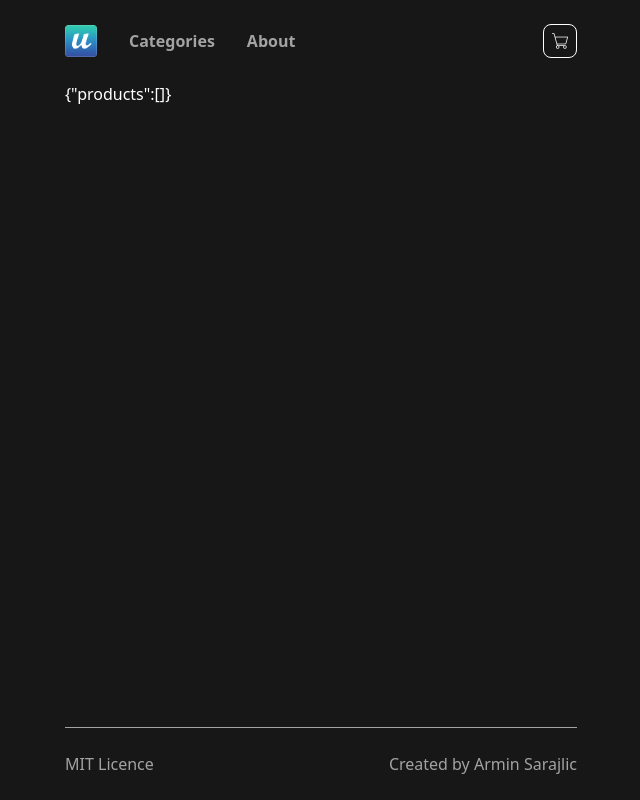
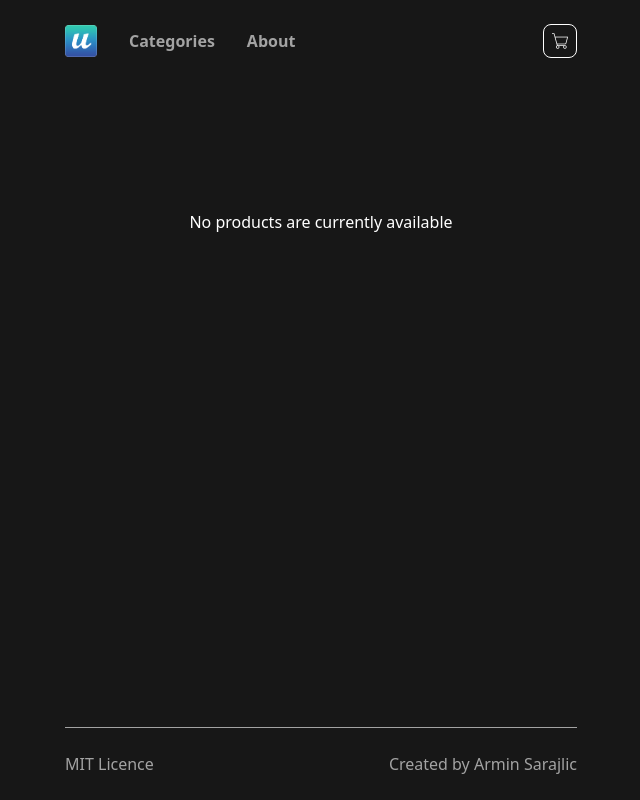
Before and after one commit to ZulianTiger/svelte-commerce, a SvelteKit app: page / in a window 1280 px wide. Shown: the whole page, without its empty margins (319-959 px from the left). Built offline with nearby package versions, Linux system fonts and the light colour scheme; no server answers; the database is empty.

Commit message:
Lesson 7.2: No products found

```diff
--- a/src/routes/+page.svelte
+++ b/src/routes/+page.svelte
@@ -3,5 +3,9 @@
 </script>
 
 <p class="text-white">
-	{JSON.stringify(data)}
+	{#if data.products.length > 0}
+		{JSON.stringify(data)}
+	{:else}
+		<p class="w-full text-center pt-32">No products are currently available</p>
+	{/if}
 </p>
```
